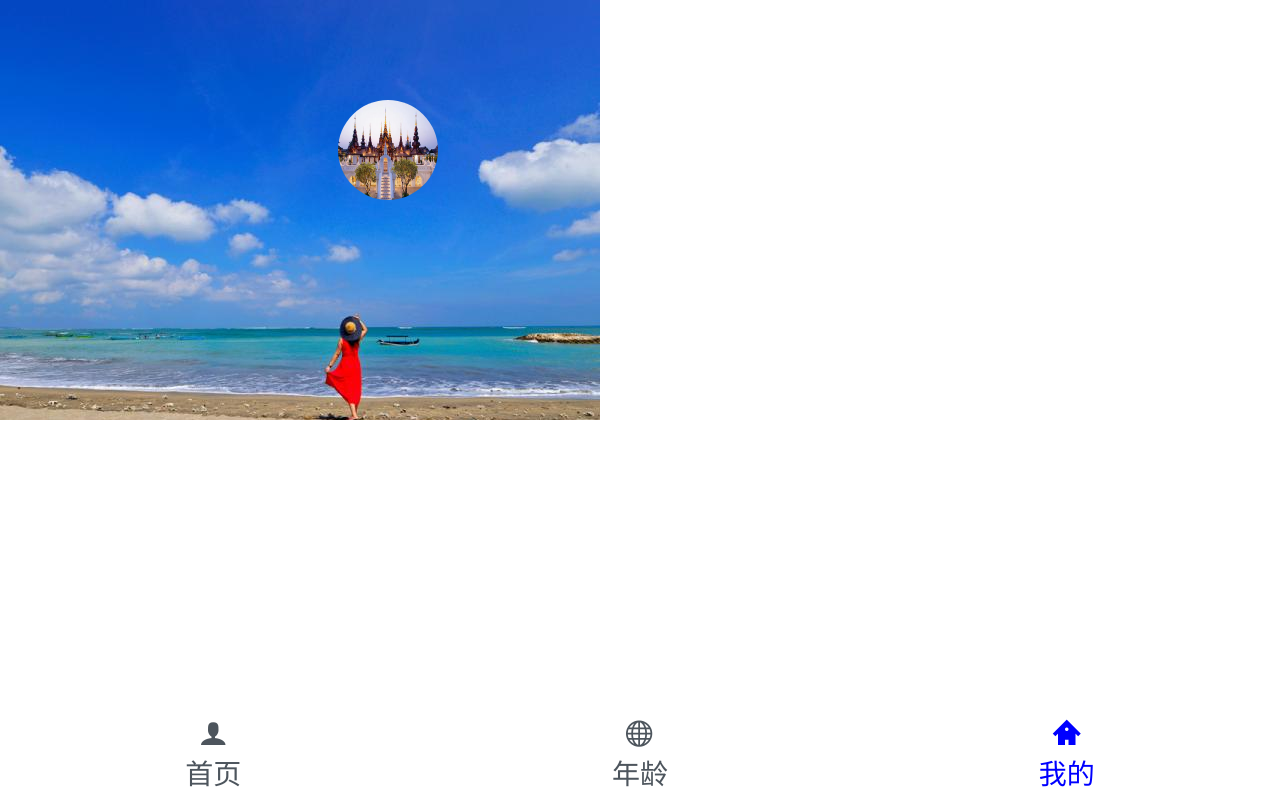
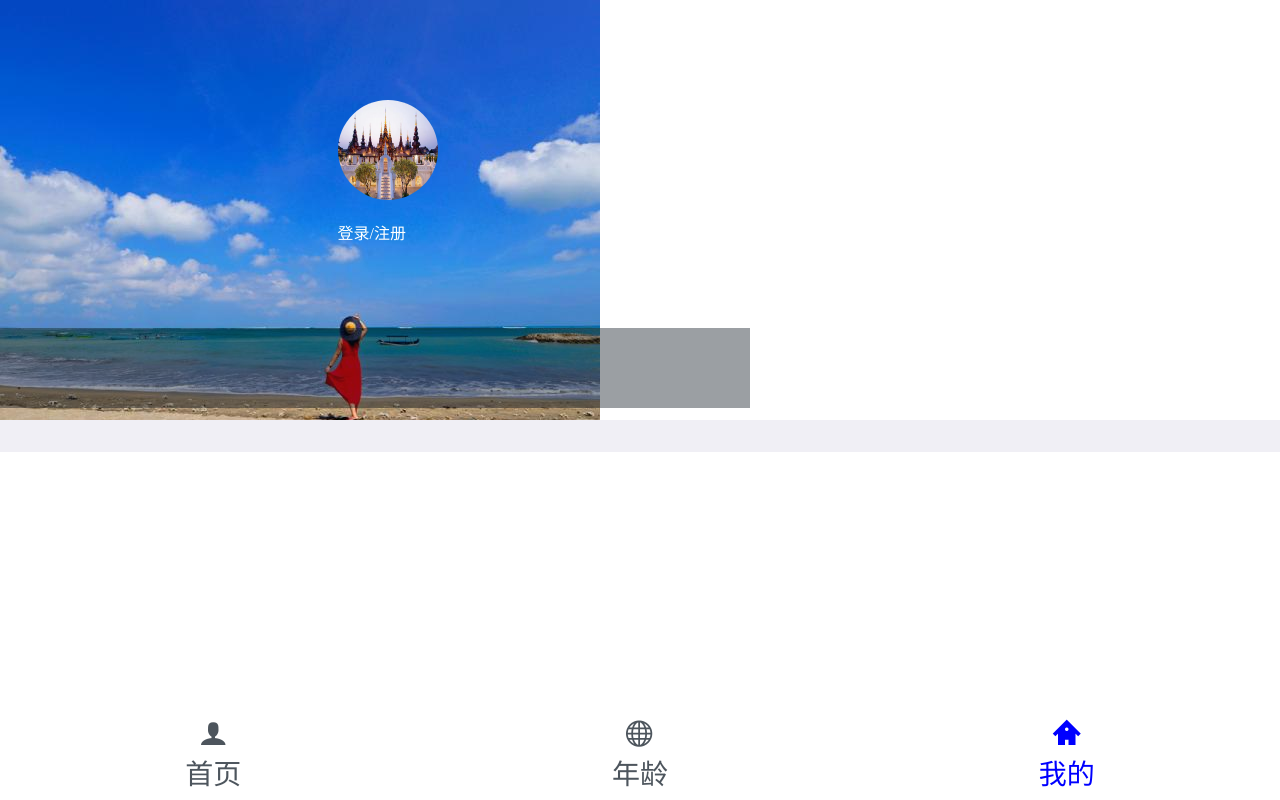
Before and after one commit to ouproject/oumen, a Vue app in the folder mytry/: page /mine in a window 1280 px wide. Built offline with nearby package versions, Linux system fonts and the light colour scheme; what mint-ui would draw is missing.

Commit message:
第五次
5

```diff
--- a/mytry/src/components/mine/Mine.vue
+++ b/mytry/src/components/mine/Mine.vue
@@ -2,11 +2,24 @@
     <div>
       <router-view></router-view>
       <div class="mineheader">
-        <router-link tag="span" :to="{path:'/user'}">
-          <div class="mineimg">
-            <img src="../../assets/img/tg.jpg">
+          <router-link tag="span" :to="{path:'/user'}">
+            <div class="mineimg">
+              <img src="../../assets/img/tg.jpg">
+            </div>
+          </router-link>
+          <div class="logins">
+            <span>登录</span>
+            <span>/注册</span>
           </div>
-        </router-link>
+          <div class="minebottom">
+
+          </div>
+      </div>
+      <div class="mineline"></div>
+      <div class="minenav">
+        <div class="mineuser"></div>
+        <div class=""></div>
+        <div></div>
       </div>
     </div>
 </template>
@@ -39,4 +52,26 @@
   width: 100px;
   height: 100px;
 }
+  .logins{
+    position: relative;
+    left: 45%;
+    margin-top: 20px;
+    color: white;
+  }
+  .minebottom{
+    height: 80px;
+    width: 100%;
+    position: relative;
+    bottom: -84px;
+    background-color: rgba(7,17,27,0.4);
+  }
+  .mineline{
+    height: 32px;
+    width: 100%;
+    background-color: #f0eff5;
+  }
+  .minenav{
+    height: 252px;
+    width: 100%;
+  }
 </style>
```
